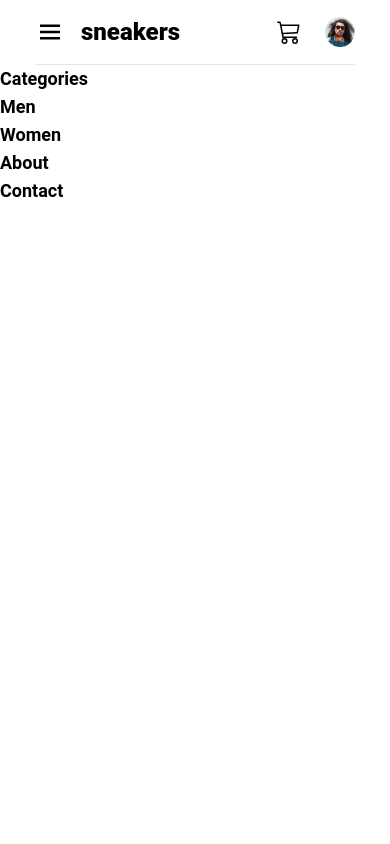
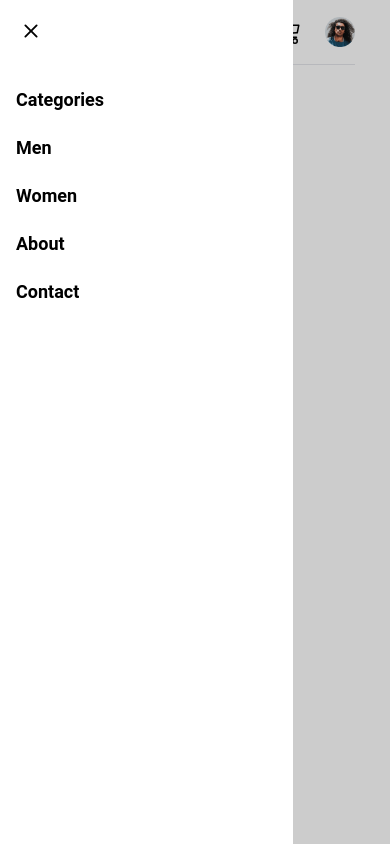
Before and after one commit to balikis-oyeleye/SCAMP-C6-Assessment, a React (Create React App) app: page / in a window 390 px wide. Built offline with nearby package versions, Linux system fonts and the light colour scheme.

Commit message:
Modify toogle sidebar navbar

```diff
--- a/src/App.js
+++ b/src/App.js
@@ -1,12 +1,15 @@
+import { useState } from "react";
 import { Header, Sidebar } from "./components";
 
 function App() {
+  const [sidebar, setSidebar] = useState(true);
+
   return (
     <>
       <div className="App container mx-auto">
-        <Header />
+        <Header setSidebar={setSidebar} />
       </div>
-      <Sidebar />
+      {sidebar && <Sidebar setSidebar={setSidebar} />}
     </>
   );
 }
--- a/src/components/header/Header.jsx
+++ b/src/components/header/Header.jsx
@@ -4,7 +4,7 @@ import { BiMenu } from "react-icons/bi";
 import avatar from "../../assets/images/image-avatar.png";
 import "./header.css";
 
-const Header = () => {
+const Header = ({ setSidebar }) => {
   const links = ["Categories", "Men", "Women", "About", "Contact"];
 
   const navLinks = links.map((link, _index) => {
@@ -18,9 +18,13 @@ const Header = () => {
   return (
     <header className="header flex flex-row justify-between items-center border-b py-4">
       <nav className="header-nav flex flex-row items-center gap-4 sm:gap-8">
-        <BiMenu size={"30px"} className="cursor-pointer" />
+        <BiMenu
+          size={"30px"}
+          className="cursor-pointer"
+          onClick={() => setSidebar(true)}
+        />
         <h1 className="header-nav__brand text-2xl font-extrabold">sneakers</h1>
-        <ul className="header-nav__links  flex-row items-center gap-4 text-gray-500 hidden sm:flex">
+        <ul className="header-nav__links  flex-row items-center gap-4 text-gray-500 hidden md:flex">
           {navLinks}
         </ul>
       </nav>
--- a/src/components/header/SIdebar.jsx
+++ b/src/components/header/SIdebar.jsx
@@ -1,6 +1,7 @@
 import React from "react";
+import { BsX } from "react-icons/bs";
 
-const Sidebar = () => {
+const Sidebar = ({ setSidebar }) => {
   const links = ["Categories", "Men", "Women", "About", "Contact"];
   const navLinks = links.map((link, _index) => {
     return (
@@ -14,8 +15,14 @@ const Sidebar = () => {
   });
 
   return (
-    <aside className="bg-white w-3/4">
-      <ul className="">{navLinks}</ul>
+    <aside className="sidebar">
+      <div className="bg-white w-3/4 h-screen pl-4 pt-4">
+        <BsX
+          className="text-3xl font-bold cursor-pointer"
+          onClick={() => setSidebar(false)}
+        />
+        <ul className=" pt-10 flex flex-col gap-5">{navLinks}</ul>
+      </div>
     </aside>
   );
 };
--- a/src/components/header/header.css
+++ b/src/components/header/header.css
@@ -11,3 +11,20 @@
 .header-cta__avatar:hover {
   border: 2px solid var(--orange);
 }
+
+.sidebar {
+  position: fixed;
+  top: 0;
+  height: 100vh;
+  width: 100vw;
+  background-color: rgba(0, 0, 0, 0.2);
+}
+
+.disable {
+}
+
+@media screen and (min-width: 768px) {
+  .sidebar {
+    display: none;
+  }
+}
--- a/src/components/index.js
+++ b/src/components/index.js
@@ -1,2 +1,2 @@
 export { default as Header } from "./header/Header";
-export { default as Sidebar } from "./header/SIdebar";
+export { default as Sidebar } from "./header/Sidebar";
--- a/src/index.css
+++ b/src/index.css
@@ -10,3 +10,10 @@
 body {
   font-family: "Roboto", sans-serif;
 }
+
+@media screen and (max-width: 320px) {
+  .App {
+    padding-left: 1rem;
+    padding-right: 1rem;
+  }
+}
```
